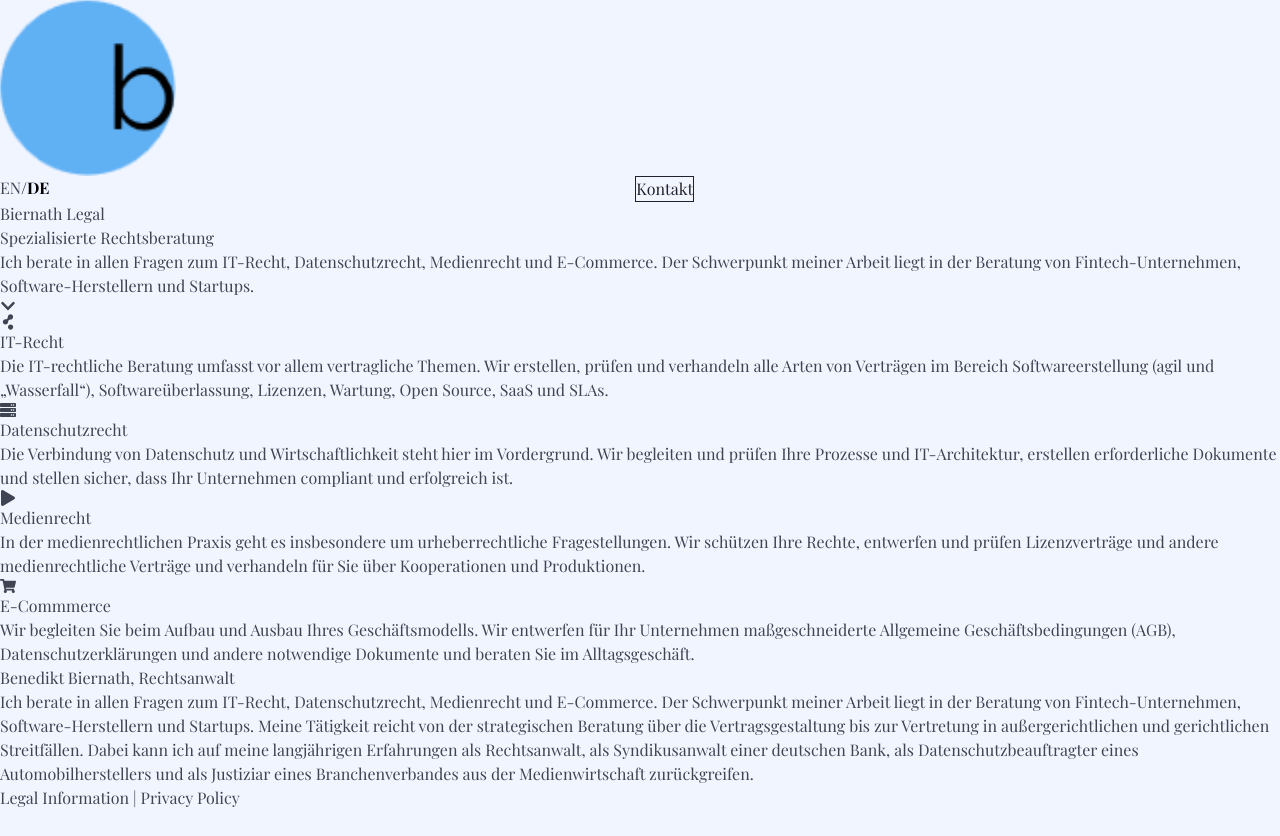
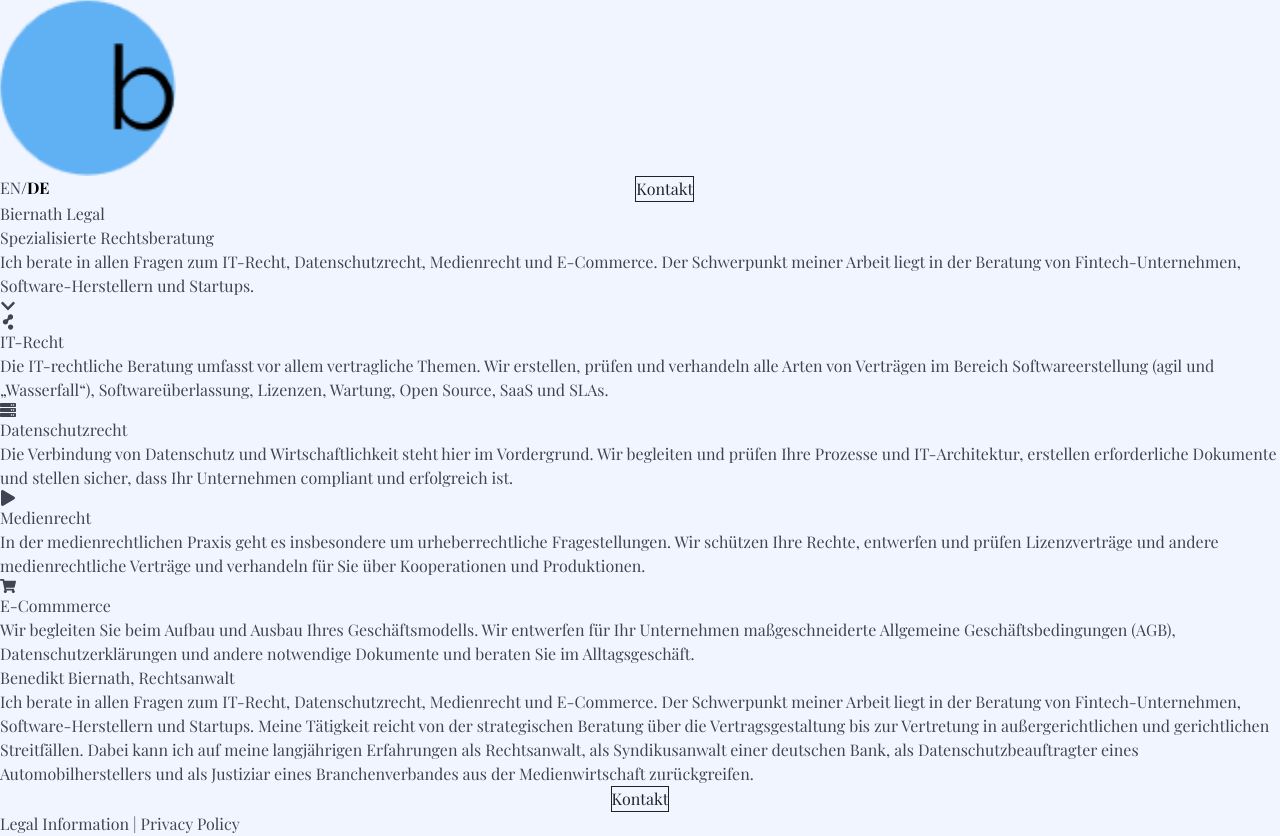
Before and after one commit to JBlezi/biernath-legal-portfolio, a React (Create React App) app: page / in a window 1280 px wide. Before the commit the page ends 810 px from the top, so only its background shows below. Built offline with nearby package versions, Linux system fonts and the light colour scheme; a web font is replaced by a local one.

Commit message:
adds contact button on end of homepage

```diff
--- a/src/HomePage.js
+++ b/src/HomePage.js
@@ -21,10 +21,15 @@
       <Expertise icon={<FaServer/>} header={t('expertise.data-law.header')} content={t('expertise.data-law.content')}/>
       <Expertise icon={<FaPlay/>} header={t('expertise.media-law.header')} content={t('expertise.media-law.content')}/>
       <Expertise icon={<FaShoppingCart/>} header={t('expertise.ecommerce-law.header')} content={t('expertise.ecommerce-law.content')}/>
-        <div className='my-24'>
-          <h2 className='text-2xl font-semibold underline mb-8'>Benedikt Biernath, {t('bio.header')}</h2>
-          <p className='text-xl font-medium'>{t('bio.description')}</p>
+      <div className='my-24'>
+        <h2 className='text-2xl font-semibold underline mb-8'>Benedikt Biernath, {t('bio.header')}</h2>
+        <p className='text-xl font-medium'>{t('bio.description')}</p>
+      </div>
+      <div class='wrap my-16'>
+        <div class='fill-wrap'>
+          <a href='contact.html' class='btn btn-desert btn-b-t text-2xl lg:text-4xl p-4 md:p-6 rounded-full'>{t('navbar.contact')}</a>
         </div>
+      </div>
     </div>
   );
 };
```
